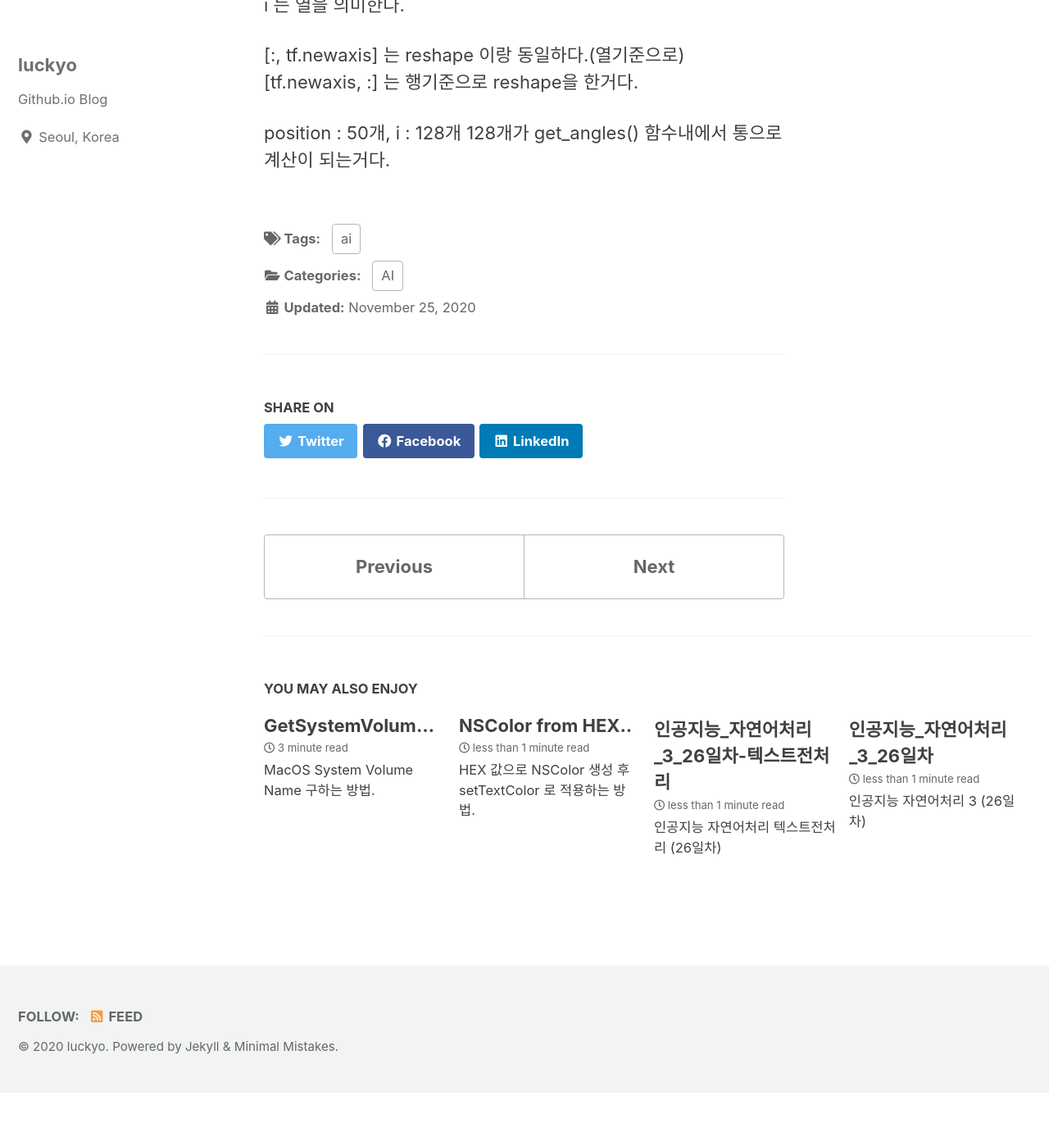
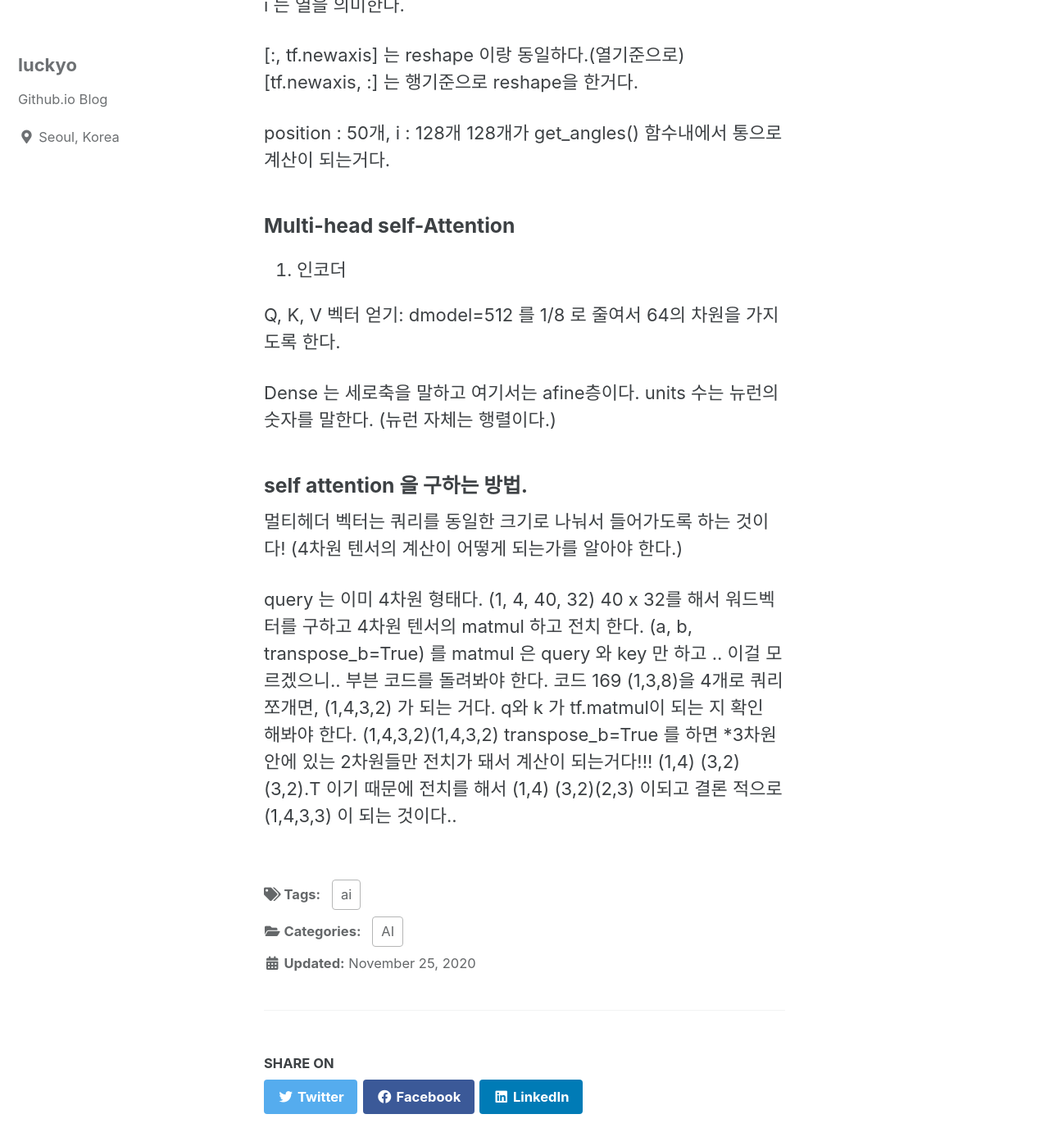
Before and after one commit to JinKyoYoung/jinkyoyoung.github.io, a Jekyll site: the page built from _posts/2020-11-25-post-Transformer.md, in a window 1280 px wide and 1400 px high, scrolled down 813 px. Shown: the whole window at 82% size. Built offline with Jekyll 4.4.1, drawn with Linux system fonts in a browser that asks for light colours; cached includes are drawn as plain includes; before the commit the page ends 2146 px from its top, so only the background shows below that; some of the changed text lies outside the part shown.

Commit message:
addFile Transformer

```diff
--- a/_posts/2020-11-25-post-Transformer.md
+++ b/_posts/2020-11-25-post-Transformer.md
@@ -27,3 +27,28 @@ i 는 열을 의미한다.
 
 position : 50개, i : 128개
 128개가 get_angles() 함수내에서 통으로 계산이 되는거다.
+
+### Multi-head self-Attention
+1. 인코더
+
+Q, K, V 벡터 얻기:
+dmodel=512 를 1/8 로 줄여서 64의 차원을 가지도록 한다.
+
+Dense 는 세로축을 말하고 여기서는 afine층이다.
+units 수는 뉴런의 숫자를 말한다. (뉴런 자체는 행렬이다.)
+
+### self attention 을 구하는 방법.
+멀티헤더 벡터는 쿼리를 동일한 크기로 나눠서 들어가도록 하는 것이다!
+(4차원 텐서의 계산이 어떻게 되는가를 알아야 한다.)
+
+query 는 이미 4차원 형태다. (1, 4, 40, 32) 40 x 32를 해서 워드벡터를 구하고
+4차원 텐서의 matmul 하고 전치 한다.
+(a, b, transpose_b=True) 를 matmul 은 query 와 key 만 하고 ..
+이걸 모르겠으니.. 부븐 코드를 돌려봐야 한다.
+코드 169
+(1,3,8)을 4개로 쿼리 쪼개면, (1,4,3,2) 가 되는 거다.
+q와 k 가 tf.matmul이 되는 지 확인 해봐야 한다.
+(1,4,3,2)(1,4,3,2) transpose_b=True 를 하면
+*3차원 안에 있는 2차원들만 전치가 돼서 계산이 되는거다!!!
+(1,4) (3,2)(3,2).T 이기 때문에 전치를 해서 (1,4) (3,2)(2,3) 이되고
+결론 적으로 (1,4,3,3) 이 되는 것이다..
```
